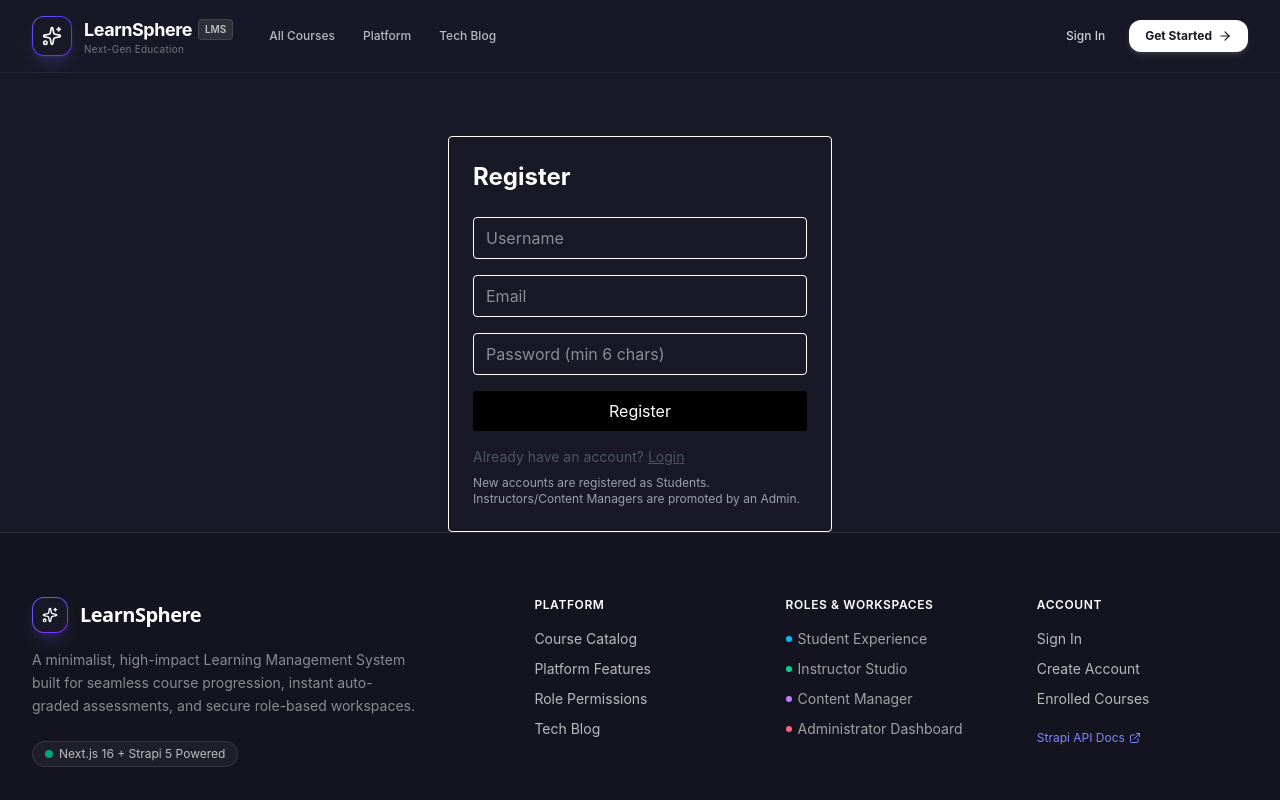
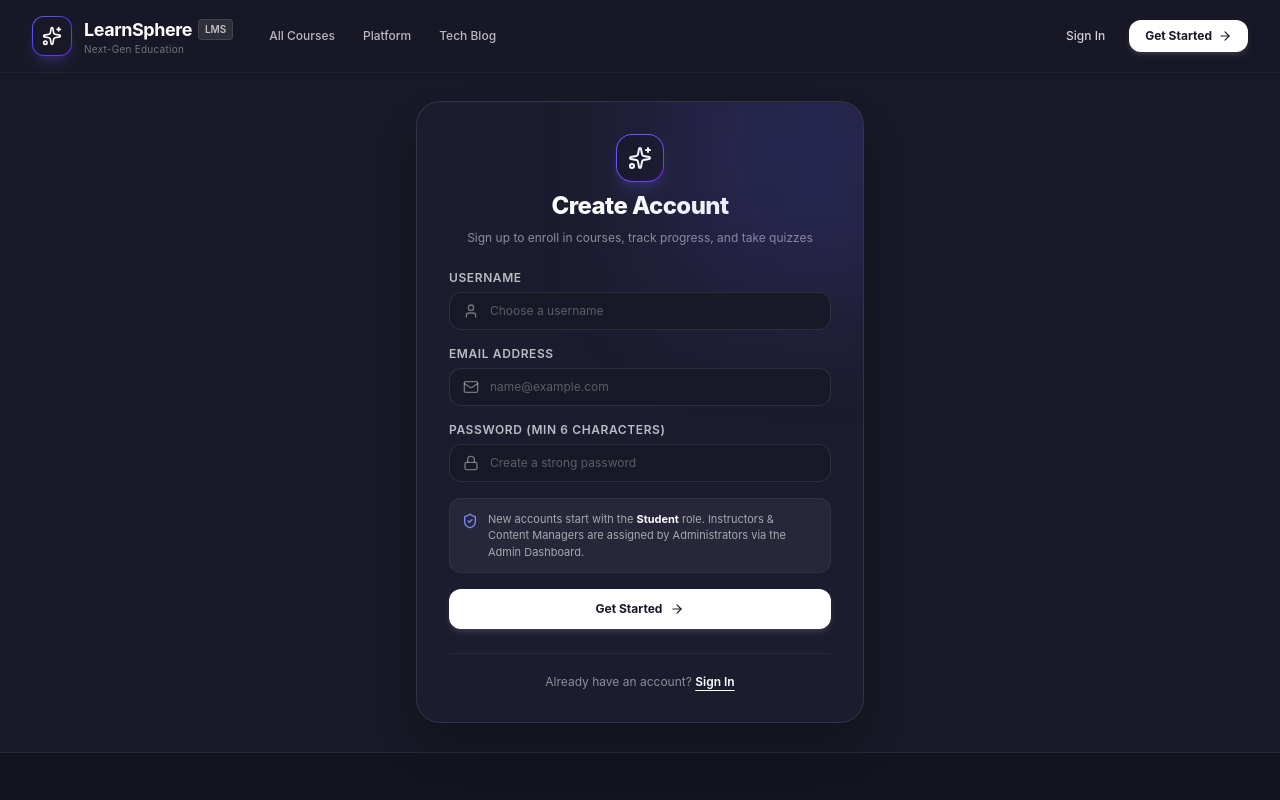
Before and after one commit to Rakibislam22/lms-frontend, a Next.js app: page /register in a window 1280 px wide. Shown: the top 800 px of the page. Built offline with nearby package versions, Linux system fonts and the light colour scheme; no server answers.

Commit message:
feat: redesign register page with dark theme and compliant role policy notice

```diff
--- a/src/app/register/page.jsx
+++ b/src/app/register/page.jsx
@@ -1,8 +1,19 @@
 'use client';
+
 import { useState } from 'react';
 import { useRouter } from 'next/navigation';
 import Link from 'next/link';
 import { useAuth } from '@/context/AuthContext';
+import {
+  Sparkles,
+  ArrowRight,
+  Lock,
+  Mail,
+  User as UserIcon,
+  AlertCircle,
+  GraduationCap,
+  ShieldCheck
+} from 'lucide-react';
 
 export default function RegisterPage() {
   const { register } = useAuth();
@@ -18,10 +29,8 @@ export default function RegisterPage() {
     setError('');
     setLoading(true);
     try {
-            // New accounts get the default role configured in Strapi
-            // (Settings -> Users & Permissions -> Advanced Settings -> Default role -> set to "student")
       await register(username, email, password);
-            router.push('/login');
+      router.push('/dashboard');
     } catch (err) {
       setError(err.response?.data?.error?.message || 'Registration failed.');
     } finally {
@@ -30,49 +39,117 @@ export default function RegisterPage() {
   };
 
   return (
-        <main className="max-w-sm mx-auto mt-16 p-6 border rounded">
-            <h1 className="text-2xl font-bold mb-6">Register</h1>
-            <form onSubmit={handleSubmit} className="flex flex-col gap-4">
+    <main className="min-h-[85vh] flex items-center justify-center p-4 sm:p-6 bg-[#181826] text-white">
+      <div className="relative w-full max-w-md rounded-3xl bg-[#1f1f33]/80 border border-white/10 p-8 shadow-2xl backdrop-blur-xl overflow-hidden">
+        {/* Decorative Glow */}
+        <div className="absolute -top-24 -right-24 w-72 h-72 bg-indigo-500/15 blur-3xl pointer-events-none" />
+
+        <div className="text-center space-y-2 mb-6">
+          <div className="w-12 h-12 rounded-2xl bg-gradient-to-br from-indigo-500 to-violet-600 p-[1px] mx-auto shadow-lg shadow-indigo-500/20">
+            <div className="w-full h-full bg-[#181826] rounded-[15px] flex items-center justify-center">
+              <Sparkles className="w-6 h-6 text-white" />
+            </div>
+          </div>
+          <h1 className="text-2xl font-extrabold tracking-tight text-white">Create Account</h1>
+          <p className="text-xs text-white/50">
+            Sign up to enroll in courses, track progress, and take quizzes
+          </p>
+        </div>
+
+        {error && (
+          <div className="mb-6 p-3 rounded-xl bg-rose-500/10 border border-rose-500/30 flex items-center gap-2.5 text-xs text-rose-300">
+            <AlertCircle className="w-4 h-4 text-rose-400 shrink-0" />
+            <span>{error}</span>
+          </div>
+        )}
+
+        <form onSubmit={handleSubmit} className="space-y-4">
+          <div>
+            <label className="block text-xs font-semibold uppercase tracking-wider text-white/70 mb-1.5">
+              Username
+            </label>
+            <div className="relative">
+              <UserIcon className="w-4 h-4 text-white/40 absolute left-3.5 top-1/2 -translate-y-1/2" />
               <input
                 type="text"
-                    placeholder="Username"
+                required
                 value={username}
                 onChange={(e) => setUsername(e.target.value)}
-                    className="border rounded px-3 py-2"
-                    required
+                placeholder="Choose a username"
+                className="w-full pl-10 pr-4 py-2.5 rounded-xl bg-[#181826] border border-white/10 text-white placeholder-white/30 text-xs focus:outline-none focus:border-indigo-500 transition-colors"
               />
+            </div>
+          </div>
+
+          <div>
+            <label className="block text-xs font-semibold uppercase tracking-wider text-white/70 mb-1.5">
+              Email Address
+            </label>
+            <div className="relative">
+              <Mail className="w-4 h-4 text-white/40 absolute left-3.5 top-1/2 -translate-y-1/2" />
               <input
                 type="email"
-                    placeholder="Email"
+                required
                 value={email}
                 onChange={(e) => setEmail(e.target.value)}
-                    className="border rounded px-3 py-2"
-                    required
+                placeholder="name@example.com"
+                className="w-full pl-10 pr-4 py-2.5 rounded-xl bg-[#181826] border border-white/10 text-white placeholder-white/30 text-xs focus:outline-none focus:border-indigo-500 transition-colors"
               />
+            </div>
+          </div>
+
+          <div>
+            <label className="block text-xs font-semibold uppercase tracking-wider text-white/70 mb-1.5">
+              Password (Min 6 Characters)
+            </label>
+            <div className="relative">
+              <Lock className="w-4 h-4 text-white/40 absolute left-3.5 top-1/2 -translate-y-1/2" />
               <input
                 type="password"
-                    placeholder="Password (min 6 chars)"
+                required
+                minLength={6}
                 value={password}
                 onChange={(e) => setPassword(e.target.value)}
-                    className="border rounded px-3 py-2"
-                    required
-                    minLength={6}
+                placeholder="Create a strong password"
+                className="w-full pl-10 pr-4 py-2.5 rounded-xl bg-[#181826] border border-white/10 text-white placeholder-white/30 text-xs focus:outline-none focus:border-indigo-500 transition-colors"
               />
-                {error && <p className="text-red-600 text-sm">{error}</p>}
+            </div>
+          </div>
+
+          {/* Role Policy Notice */}
+          <div className="p-3 rounded-xl bg-white/5 border border-white/5 flex items-start gap-2.5 text-[11px] text-white/60">
+            <ShieldCheck className="w-4 h-4 text-indigo-400 shrink-0 mt-0.5" />
+            <span>
+              New accounts start with the <strong className="text-white">Student</strong> role. Instructors & Content Managers are assigned by Administrators via the Admin Dashboard.
+            </span>
+          </div>
+
           <button
             type="submit"
             disabled={loading}
-                    className="bg-black text-white rounded py-2 disabled:opacity-50"
+            className="w-full mt-3 py-3 rounded-xl bg-white text-[#181826] font-bold text-xs hover:bg-white/90 transition-all shadow-md shadow-white/10 disabled:opacity-50 flex items-center justify-center gap-2"
           >
-                    {loading ? 'Creating account...' : 'Register'}
+            {loading ? (
+              <>
+                <div className="w-3.5 h-3.5 border-2 border-[#181826] border-t-transparent rounded-full animate-spin" />
+                <span>Creating Account...</span>
+              </>
+            ) : (
+              <>
+                <span>Get Started</span>
+                <ArrowRight className="w-3.5 h-3.5" />
+              </>
+            )}
           </button>
         </form>
-            <p className="text-sm text-gray-600 mt-4">
-                Already have an account? <Link href="/login" className="underline">Login</Link>
-            </p>
-            <p className="text-xs text-gray-400 mt-2">
-                New accounts are registered as Students. Instructors/Content Managers are promoted by an Admin.
-            </p>
+
+        <div className="mt-6 pt-5 border-t border-white/5 text-center text-xs text-white/50">
+          Already have an account?{' '}
+          <Link href="/login" className="font-semibold text-white hover:text-indigo-300 underline underline-offset-4">
+            Sign In
+          </Link>
+        </div>
+      </div>
     </main>
   );
 }
```
Lines whose indentation alone changed are shown as unchanged.
